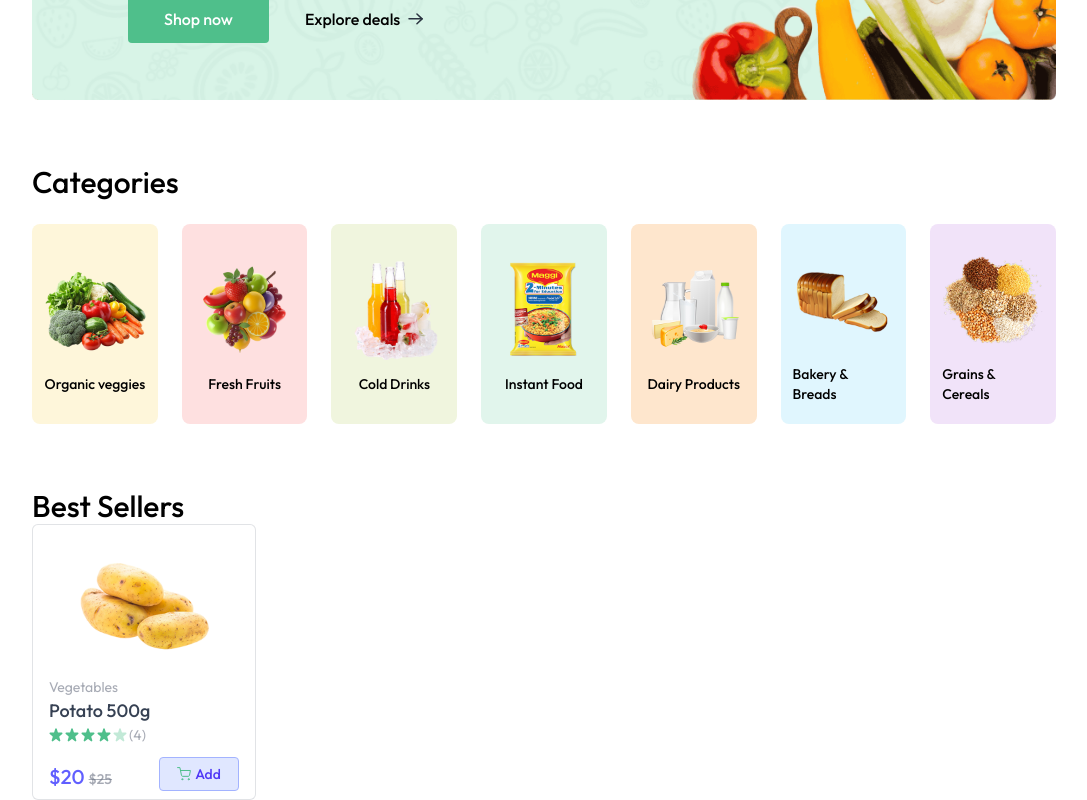
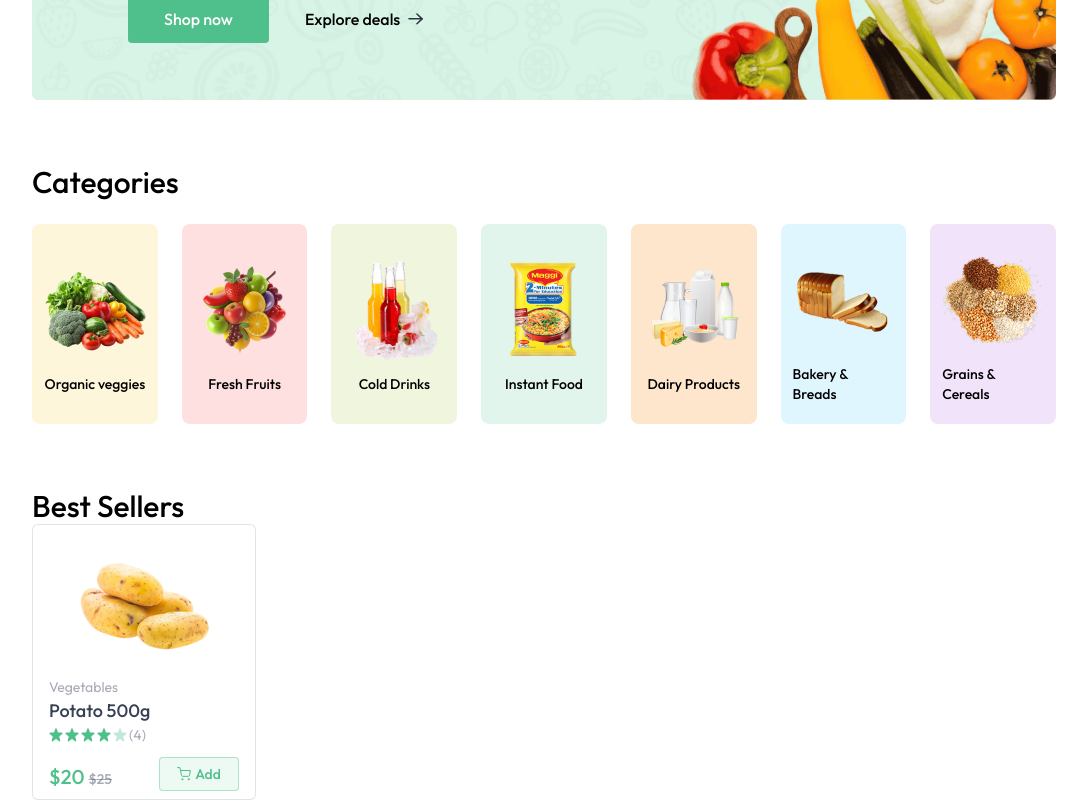
Before and after one commit to Kujins/Grocery-delivery, a React (Vite) app in the folder frontend/: page / in a window 1280 px wide. Shown: the part 380-1180 px from the top of the page, without its empty margins (96-1183 px from the left). Built offline with nearby package versions, Linux system fonts and the light colour scheme.

Commit message:
remainig parts are done

```diff
--- a/frontend/src/components/ProductCard.jsx
+++ b/frontend/src/components/ProductCard.jsx
@@ -21,17 +21,17 @@
                     <p>({4})</p>
                 </div>
                 <div className="flex items-end justify-between mt-3">
-                    <p className="md:text-xl text-base font-medium text-indigo-500">
+                    <p className="md:text-xl text-base font-medium text-primary">
                         {currency}${product.offerPrice}{" "} <span className="text-gray-500/60 md:text-sm text-xs line-through">${product.price}</span>
                     </p>
-                    <div className="text-indigo-500">
+                    <div onClick={(e)=>{e.stopPropagation();}} className="text-primary">
                         {!cartItems[product._id] ? (
-                            <button className="flex items-center justify-center gap-1 bg-indigo-100 border border-indigo-300 md:w-[80px] w-[64px] h-[34px] rounded text-indigo-600 font-medium" onClick={() => setCount(1)} >
+                            <button className="flex items-center justify-center gap-1 bg-primary/10 border border-primary/40 md:w-[80px] w-[64px] h-[34px] rounded font-medium" onClick={() => addToCart(product._id)} >
                                 <img src={assets.cart_icon} alt='cart_icon'/>
                                 Add
                             </button>
                         ) : (
-                            <div className="flex items-center justify-center gap-2 md:w-20 w-16 h-[34px] bg-indigo-500/25 rounded select-none">
+                            <div className="flex items-center justify-center gap-2 md:w-20 w-16 h-[34px] bg-primary/25 rounded select-none">
                                 <button onClick={() => setCount((prev) => Math.max(prev - 1, 0))} className="cursor-pointer text-md px-2 h-full" >
                                     -
                                 </button>
```
